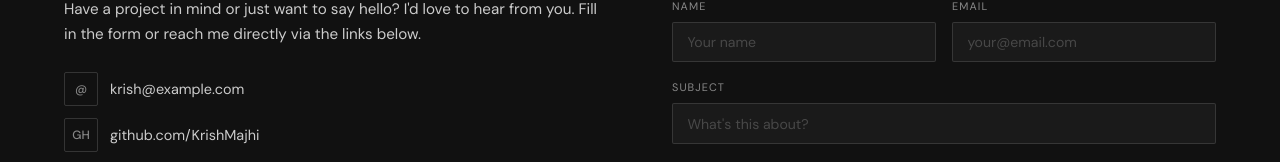
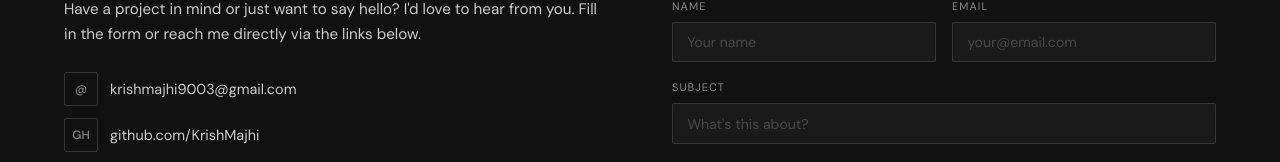
Before and after one commit to KrishMajhi/Portfolio, a React (Vite) app: page / in a window 1280 px wide. Shown: the part 2581-2743 px from the top of the page. Built offline with nearby package versions, Linux system fonts and the light colour scheme.

Commit message:
Update data.js

```diff
--- a/src/data.js
+++ b/src/data.js
@@ -149,8 +149,8 @@ export const CONTACT = {
   links: [
     {
       icon: "@",
-      label: "krish@example.com", // ← replace with your email
-      url: "mailto:krish@example.com", // ← replace with your email
+      label: "krishmajhi9003@gmail.com", // ← replace with your email
+      url: "mailto:krishmajhi9003@gmail.com", // ← replace with your email
     },
     {
       icon: "GH",
```
